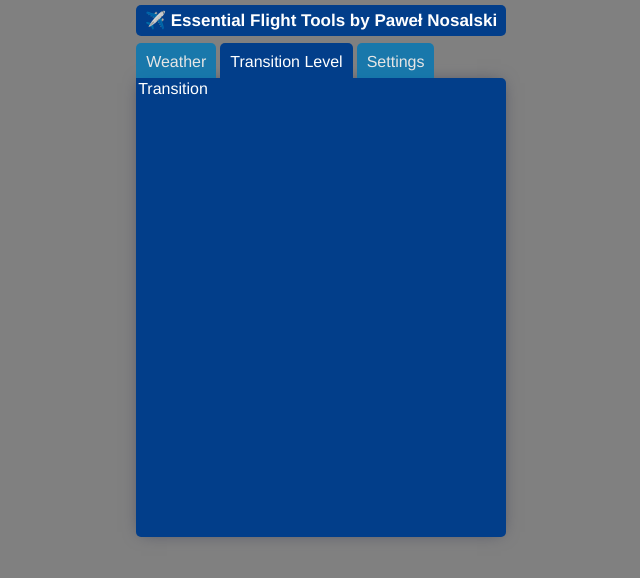
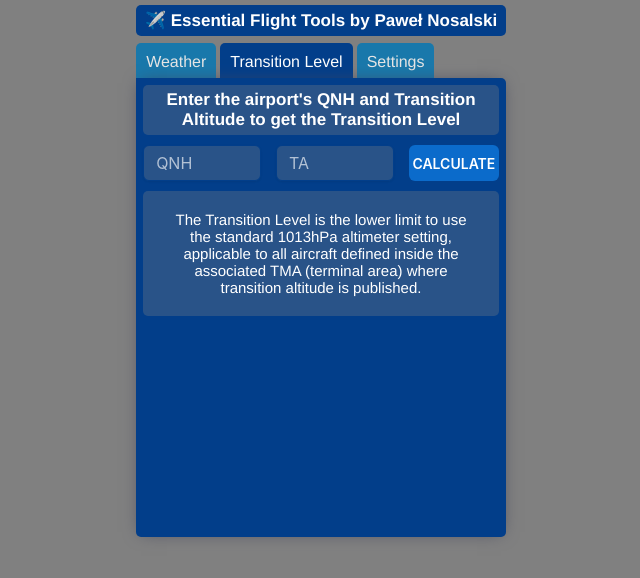
Before and after one commit to Paweu1412/aviation-web-app, a React (Create React App) app: page / in a window 1280 px wide. Both pictures are taken after a click on the element "Transition Level". Shown: the top 578 px of the page, without its empty margins (319-959 px from the left). Built offline with nearby package versions, Linux system fonts and the light colour scheme.

Commit message:
First version to publish

```diff
--- a/src/components/Information/Information.js
+++ b/src/components/Information/Information.js
@@ -1,3 +1,5 @@
+import React from 'react';
+
 import getRunwaysWeather from '../../utils/Utils';
 import needBeSureLandIcon from '../../assets/needbesureLandIcon.png';
 import canLandIcon from '../../assets/canLandIcon.png';
@@ -105,6 +107,9 @@ const Information = (query) => {
 
       <div className="runways">
           {airportData.runways.map((runway, index) => {
+            const leKey = `runway-${runway.le_ident}`;
+            const heKey = `runway-${runway.he_ident}`;
+
             const getRunwayAvailabilityStatus = (runway) => {
               if (runwaysInfo[runway].status.mainWind === 'headwind') {
                 return (
@@ -176,21 +181,21 @@ const Information = (query) => {
             }
 
             return (
-              <>
-                <div className="runway" key={`runway-${runway.le_ident}`}>
+              <React.Fragment key={leKey + heKey}>
+                <div className="runway" key={leKey}>
                   <span><b>RWY {runway.le_ident}</b> {getRunwayAvailabilityStatus(runway.le_ident)}</span>
                   <p>Winds:{getRunwayWinds(runway.le_ident)}<br></br><br></br></p>
                   <p>Elevation: {runway.le_elevation_ft ? `${runway.le_elevation_ft}ft` : 'n/a'}</p>
                   <p>ILS: {runway.le_ils !== undefined ? `${runway.le_ils.freq}ft / ${runway.le_ils.course}°` : 'n/a'}</p>
                 </div>
 
-                <div className="runway" key={`runway-${runway.he_ident}`}>
+                <div className="runway" key={heKey}>
                   <span><b>RWY {runway.he_ident}</b> {getRunwayAvailabilityStatus(runway.he_ident)}</span>
                   <p>Winds:{getRunwayWinds(runway.he_ident)}<br></br><br></br></p>
                   <p>Elevation: {runway.he_elevation_ft ? `${runway.he_elevation_ft}ft` : 'n/a'}</p>
                   <p>ILS: {runway.he_ils !== undefined ? `${runway.he_ils.freq}ft / ${runway.he_ils.course}°` : 'n/a'}</p>
                 </div>
-              </>
+              </React.Fragment>
             )
         })}
       </div>
--- a/src/pages/tabs/Transition/Transition.js
+++ b/src/pages/tabs/Transition/Transition.js
@@ -1,9 +1,129 @@
+import { useState, useEffect } from 'react';
+import { Input, Button, Alert, IconButton } from '@mui/joy';
+import { Warning, Close } from '@mui/icons-material';
+
 import './Transition.scss';
 
 const Transition = () => {
+  const [QNH, setQNH] = useState('');
+  const [transitionAltitude, setTransitionAltitude] = useState('');
+  const [transitionLevel, setTransitionLevel] = useState('');
+  const [alert, setAlert] = useState('');
+
+  useEffect(() => {
+    if (alert !== '') {
+      const timer = setTimeout(() => {
+        setAlert('');
+      }, 3000);
+
+      return () => clearTimeout(timer);
+    }
+  }, [alert]);
+
+  const sendAlert = (message) => {
+    setAlert(
+      <Alert
+        variant="soft"
+        color="primary"
+        startDecorator={<Warning />}
+        endDecorator={
+          <IconButton
+            variant="plain"
+            size="sm"
+            color="neutral"
+            onClick={() => setAlert('')}
+          >
+            <Close />
+          </IconButton>
+        }
+      >
+        {message}
+      </Alert>
+    )
+  }
+
+  const calculateTransitionLevel = () => {
+    setTransitionLevel('');
+
+    if (QNH === '' || transitionAltitude === '') {
+      return sendAlert('Check correctness of QNH and Transition Altitude fields');
+    }
+
+    let parsedQNH = parseInt(QNH);
+    let parsedTA = parseInt(transitionAltitude);
+
+    if (isNaN(QNH) || isNaN(transitionAltitude)) {
+      return sendAlert('Check correctness of QNH and Transition Altitude fields');
+    }
+
+    if (QNH < 950 || QNH > 1050) {
+      return sendAlert('QNH must be between 950 and 1050');
+    }
+
+    if (transitionAltitude < 3000 || transitionAltitude > 15000) {
+      return sendAlert('Transition Altitude must be between 3000 and 15000');
+    }
+
+    const transitionLevel = Math.ceil(((parsedTA + (1013 - parsedQNH) * 28) + 1000) / 100);
+    const truncatedTransitionLevel = Math.ceil(transitionLevel / 10) * 10;
+    const formattedTransitionLevel = truncatedTransitionLevel.toString().padStart(3, '0');
+
+    return setTransitionLevel(formattedTransitionLevel);
+  }
+
   return (
     <div className="Transition">
-      <span>Transition</span>
+      <div className="upper">
+        <span>Enter the airport's QNH and Transition Altitude to get the Transition Level</span>
+      </div>
+
+      <div className="main">
+        <Input
+          type="number"
+          placeholder="QNH"
+          variant="outlined"
+          color="neutral"
+          className="input"
+          onChange={(e) => setQNH(e.target.value)}
+          onPaste={(e) => setQNH(e)}
+        />
+
+        <Input
+          type="number"
+          placeholder="TA"
+          variant="outlined"
+          color="neutral"
+          className="input"
+          onChange={(e) => setTransitionAltitude(e.target.value)}
+          onPaste={(e) => setTransitionAltitude(e)}
+        />
+
+        <Button
+          color="primary"
+          onClick={() => calculateTransitionLevel()}
+          variant="solid"
+          className="button"
+        >
+          CALCULATE
+        </Button>
+      </div>
+
+      {transitionLevel !== '' &&
+        <div className="lower">
+          <span>Transition Level:</span>
+          <p>FL{transitionLevel}</p>
+        </div>
+      }
+
+      {transitionLevel === '' &&
+        <div className="footer">
+          <p>The Transition Level is the lower limit to use the standard 1013hPa altimeter setting, applicable to all aircraft defined inside the associated TMA (terminal area) where transition altitude is published.</p>
+        </div>
+      }
+
+      <div className="alert">
+        {alert !== '' && alert}
+      </div>
     </div>
   )
 }
--- a/src/pages/tabs/Transition/Transition.scss
+++ b/src/pages/tabs/Transition/Transition.scss
@@ -1,4 +1,5 @@
 .Transition {
+  position: relative;
   width: 95%;
   border-radius: 5px;
   border-top-left-radius: 0px;
@@ -6,4 +7,98 @@
   padding: 2px;
   background-color: var(--first);
   box-shadow: 0px 0px 16px -5px rgba(66, 68, 90, 1);
+
+  .upper {
+    background-color: rgba(134, 134, 134, 0.3);
+    margin: 5px;
+    padding: 5px;
+    border-radius: 5px;
+    text-align: center;
+
+    span {
+      font-size: 17px;
+      font-weight: bold;
+    }
+
+    p {
+      font-size: 15px;
+    }
+  }
+
+  .main {
+    display: flex;
+    justify-content: center;
+    padding: 5px;
+    gap: 15px;
+
+    input::-webkit-outer-spin-button,
+    input::-webkit-inner-spin-button {
+        -webkit-appearance: none;
+    }
+
+    .input {
+      width: 160px;
+      background-color: rgba(134, 134, 134, 0.3);
+      border-color: var(--first);
+      color: white;
+    }
+
+    .button {
+      width: 90px;
+
+      .MuiCircularProgress-track {
+        opacity: 0;
+      }
+
+      .MuiCircularProgress-progress {
+        stroke: rgba(255, 255, 255, 0.8);
+      }
+    }
+  }
+
+  .lower {
+    background-color: rgba(134, 134, 134, 0.3);
+    margin: 5px;
+    padding: 10px;
+    padding-bottom: 5px;
+    border-radius: 5px;
+    text-align: center;
+
+    span {
+      font-size: 17px;
+      font-weight: bold;
+    }
+
+    p {
+      font-size: 15px;
+    }
+  }
+
+  .footer {
+    background-color: rgba(134, 134, 134, 0.3);
+    display: flex;
+    justify-content: center;
+    margin: 5px;
+    padding: 5px;
+    border-radius: 5px;
+    text-align: center;
+
+    p {
+      width: 300px;
+      font-size: 15px;
+    }
+  }
+
+  .alert {
+    position: absolute;
+    width: calc(100% - 14px);
+    padding: 5px;
+    bottom: 0;
+    z-index: 5;
+
+    .MuiAlert-root {
+      height: 20px;
+      animation: slideInFromTop 0.1s ease-in-out;
+    }
+  }
 }
--- a/src/pages/tabs/Weather/Weather.js
+++ b/src/pages/tabs/Weather/Weather.js
@@ -99,14 +99,14 @@ const Weather = () => {
       .then(res => {
         if (res.results === 0 || res.statusCode === 404) {
           setLoading(false);
-          return sendAlert('No airport in our database')
+          return sendAlert('No airport in database')
         }
 
         setWeatherData(res.data[0]);
         setDataCollected(prevDataCollected => prevDataCollected + 1);
       })
       .catch(err => {
-        return sendAlert('No airport in our database')
+        return sendAlert('No airport in database')
       })
   }
 
```
